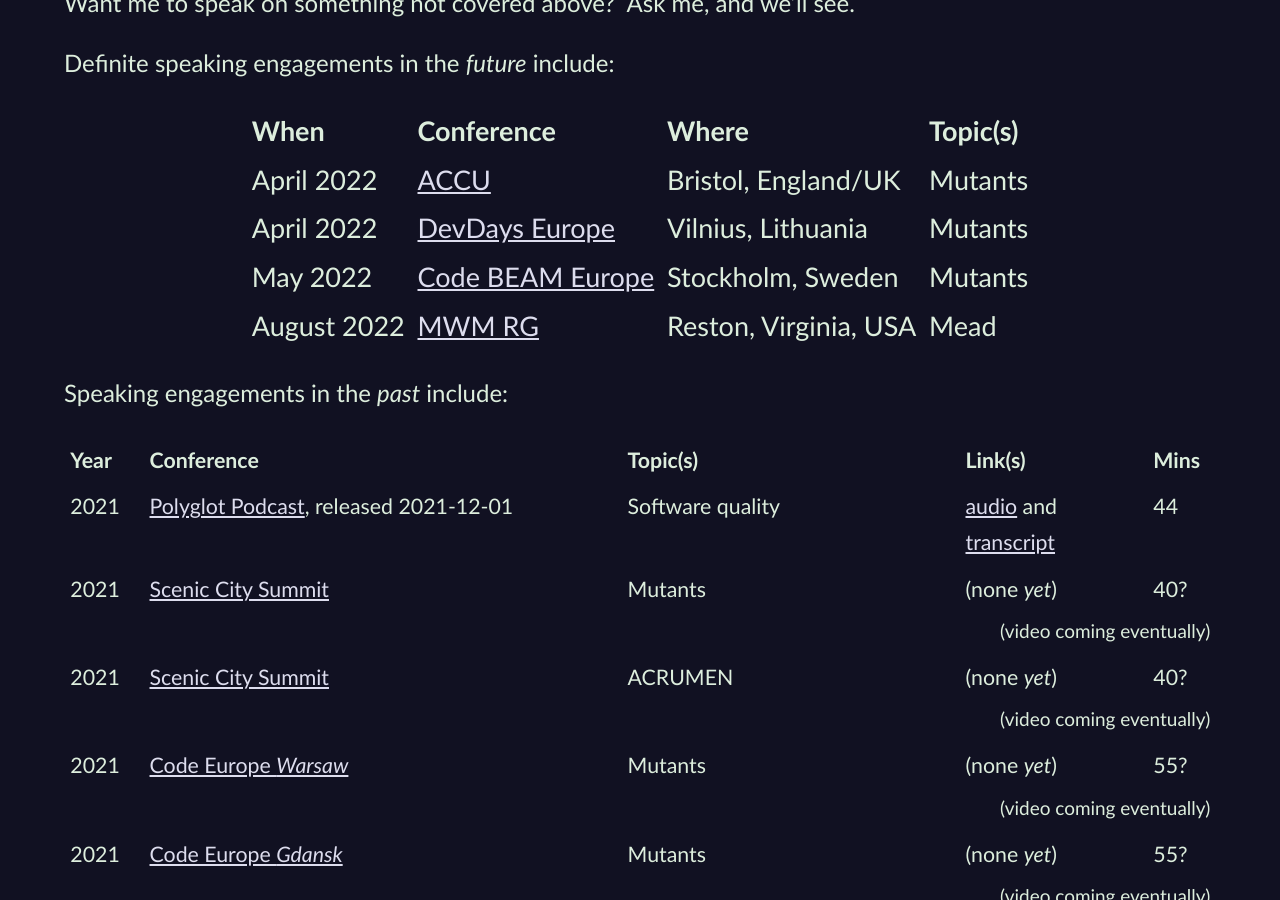
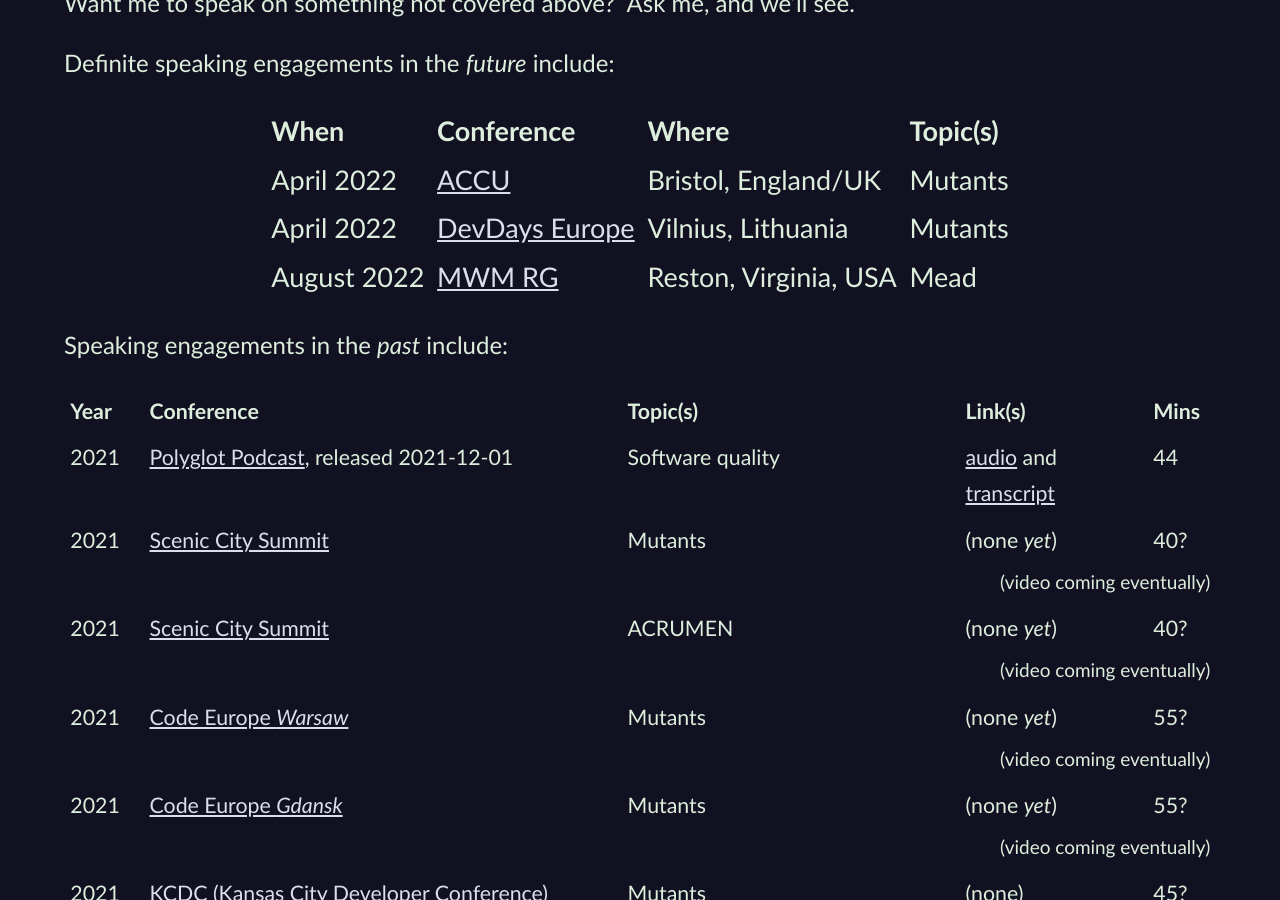
Before and after one commit to CodosaurusLLC/CodosaurusLLC.github.io, a Jekyll site: the page built from speaking.md, in a window 1280 px wide and 900 px high, scrolled down 1295 px. Built offline with Jekyll 4.4.1, drawn with Linux system fonts in a browser that asks for light colours; some of the changed lines change nothing that is shown.

Commit message:
pendify codebeam europe

```diff
--- a/speaking.md
+++ b/speaking.md
@@ -94,9 +94,12 @@
 |-|
 |April 2022|[ACCU](https://accu.org/conf-main/main/){:rel="nofollow" target="_new"}|Bristol, England/UK|Mutants|
 |April 2022|[DevDays Europe](https://devdays.lt/){:rel="nofollow" target="_new"}|Vilnius, Lithuania|Mutants|
-|May 2022|[Code BEAM Europe](https://codesync.global/conferences/code-beam-sto-2022/){:rel="nofollow" target="_new"}|Stockholm, Sweden|Mutants|
 |August 2022|[MWM RG](http://mwmrg.org/){:rel="nofollow" target="_new"}|Reston, Virginia, USA|Mead|
 {:class="upcoming-engagements speaking"}
+
+<!-- PENDING MY ACCEPTANCE:
+|May 2022|[Code BEAM Europe](https://codesync.global/conferences/code-beam-sto-2022/){:rel="nofollow" target="_new"}|Stockholm, Sweden|Mutants|
+-->
 
 Speaking engagements in the _past_ include:
 
```
